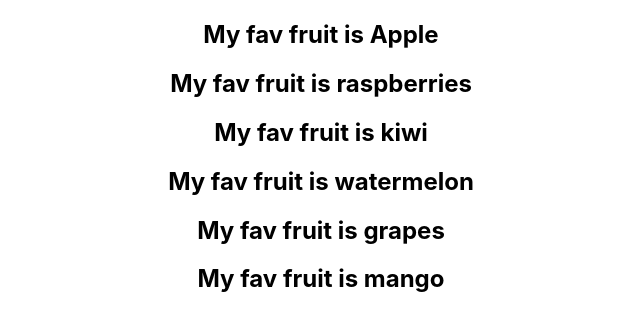
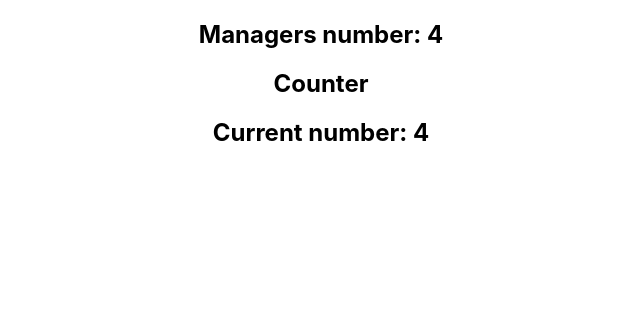
Before and after one commit to Reece-elder/BAE-21-MERN, a React (Create React App) app in the folder React/bae21-react/: page / in a window 1280 px wide. Shown: the top 330 px of the page, without its empty margins (319-959 px from the left). Built offline with nearby package versions, Linux system fonts and the light colour scheme.

Commit message:
react states

```diff
--- a/React/bae21-react/src/App.js
+++ b/React/bae21-react/src/App.js
@@ -6,6 +6,8 @@ import Pizza from './components/004-props/Pizza';
 import PizzaOrder from './components/004-props/PizzaOrder';
 import ParentArray from './components/004-props/array/Parent';
 import './css/App.css';
+import Manager from './components/005-state/Manager';
+// import Manager from './components/004-props/contactcard-exercise/Manager';
 
 function App() {
   return (
@@ -16,7 +18,9 @@ function App() {
       {/* <Parent/> */}
       {/* <Page/> */}
       {/* <PizzaOrder/> */}
-      <ParentArray/>
+      {/* <ParentArray/> */}
+      {/* <Manager/> */}
+      <Manager/>
     </div>
   );
 }
--- a/React/bae21-react/src/components/004-props/array/Child.jsx
+++ b/React/bae21-react/src/components/004-props/array/Child.jsx
@@ -17,7 +17,9 @@ const Child = (props) => {
         })
         } */}
         <SubChild fruit="Apple"/>
-        {fruitArray.map((fruit, i) => <SubChild key={i} fruit={fruit}/> )}
+        {fruitArray.map((fruit, i) => {
+           return <SubChild key={i} fruit={fruit}/> })
+        }
         </div>
 
      );
--- /dev/null
+++ b/React/bae21-react/src/components/004-props/contactcard-exercise/Manager.jsx
@@ -0,0 +1,29 @@
+import Child from "./Child";
+
+const Manager = () => {
+
+    // My array of objects
+    const pizzaArray = [
+        {
+            type : "Pepperoni",
+            size : 12,
+            stuffedCrust : true
+        },
+        {
+            type : "Veggie Volcano",
+            size : 10,
+            stuffedCrust : false
+        },
+        {
+            type : "BBQ Beef",
+            size : 13,
+            stuffedCrust : true
+        }
+    ];
+
+    return (
+        <Child pizzaArray={pizzaArray}/>
+     );
+}
+
+export default Manager;
--- /dev/null
+++ b/React/bae21-react/src/components/005-state/Counter.jsx
@@ -0,0 +1,15 @@
+const Counter = ({setCount}) => {
+
+    let start = false;
+
+    if(!start) {
+        setCount(4);
+        start = true;
+    }
+
+    return (
+        <h2> Counter </h2>
+     );
+}
+
+export default Counter;
--- /dev/null
+++ b/React/bae21-react/src/components/005-state/Display.jsx
@@ -0,0 +1,9 @@
+const Display = ({count}) => {
+    return (
+        <h2>
+            Current number: {count}
+        </h2>
+     );
+}
+
+export default Display;
--- /dev/null
+++ b/React/bae21-react/src/components/005-state/Manager.jsx
@@ -0,0 +1,33 @@
+// Manager is going to hold state and return the components
+// Counter is going to have a int value it can update
+// Display is going to show the current int value
+
+import {useState} from 'react';
+import Counter from './Counter';
+import Display from './Display';
+
+const Manager = () => {
+
+    // Set up our state
+    // const [variable name, set<variable name>] = useState(<starting value>)
+    // count is getCount and setCount lets us set the value
+    // Referred to as a hook, was new as of 2020?? - A way to let react do common stuff under the hood
+    const [count, setCount] = useState(2);
+
+    console.log(count);
+    console.log(typeof count);
+
+    // Every time state changes data is pulled again
+    // setState - causes re renders
+    // setCount(7);
+
+    return (
+        <div>
+            <h2> Managers number: {count} </h2>
+            <Counter setCount={setCount}/>
+            <Display count={count}/>
+        </div>
+     );
+}
+
+export default Manager;
```
Also changed, not shown: React/bae21-react/src/components/004-props/contactcard-exercise/Child.jsx (added, +22 -0 lines), React/bae21-react/src/components/004-props/contactcard-exercise/SubChild.jsx (added, +20 -0 lines).
